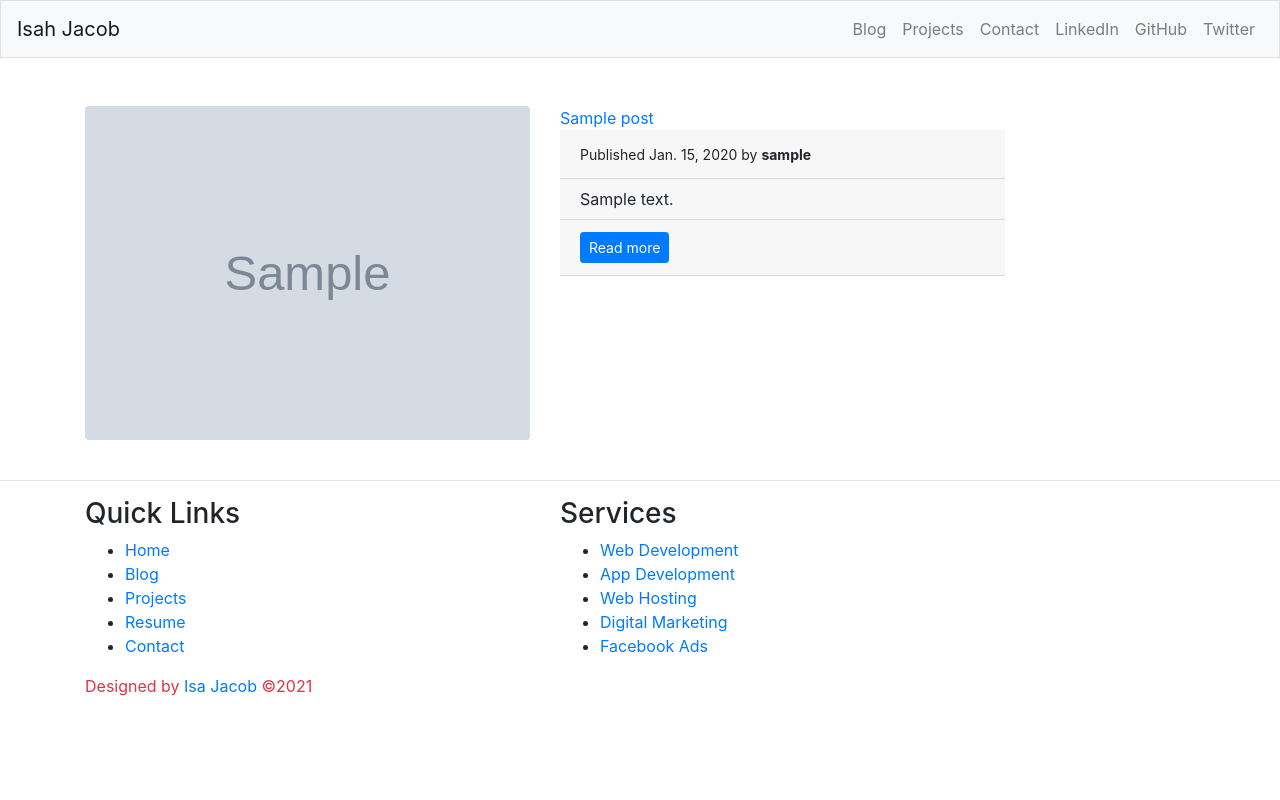
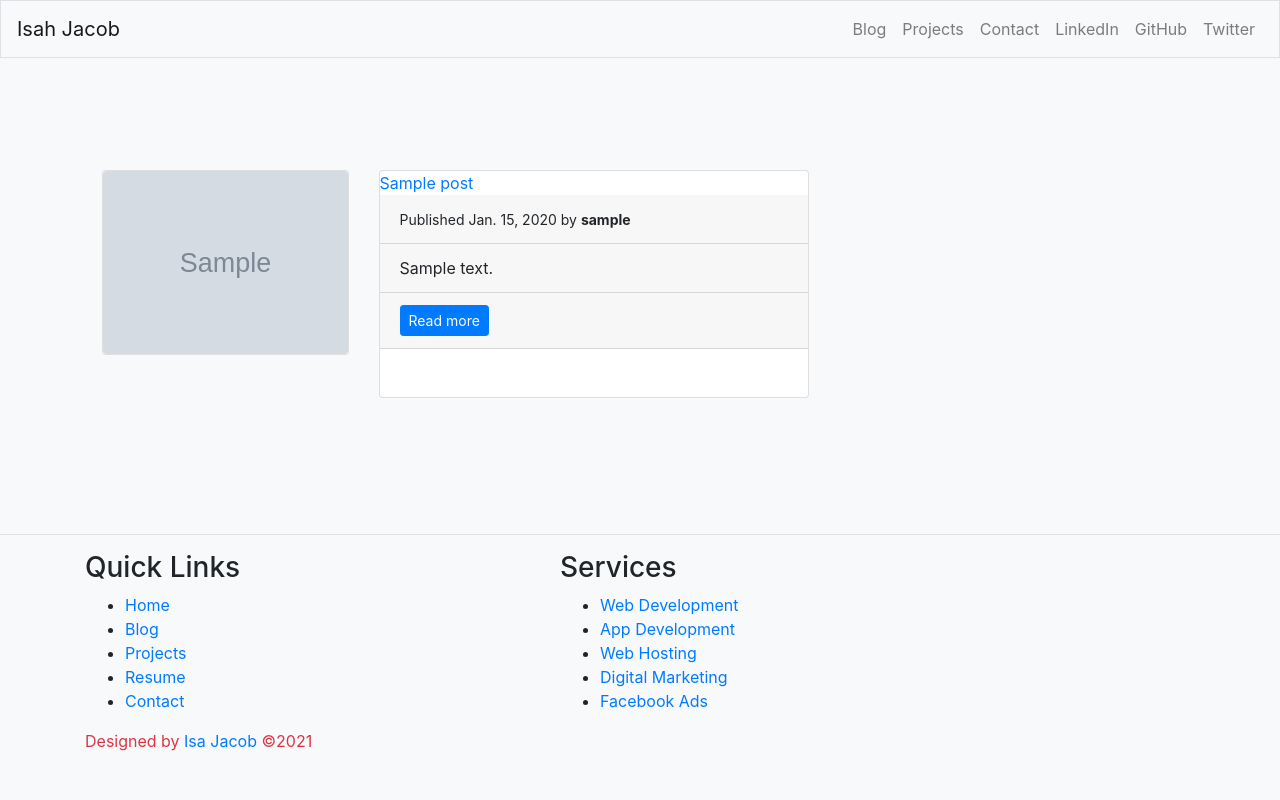
Before and after one commit to Enecode/myblog, a Django app: page /post_list/ in a window 1280 px wide. Run offline with Django 4.2, Linux system fonts and the light colour scheme; tables that the repository leaves empty hold one stand-in row (values such as "Sample post"); grey boxes marked "Sample" are stand-in pictures; some libraries are stand-ins or nearby versions.

Commit message:
added background color
removed the stylesheet link

```diff
--- a/blogs/templates/blogs/post_list.html
+++ b/blogs/templates/blogs/post_list.html
@@ -6,39 +6,40 @@
 <html lang="en">
 <head>
     <meta charset="UTF-8">
-    <link rel="stylesheet" href="./static/style.css">
     <meta http-equiv="X-UA-Compatible" content="IE=edge">
     <link rel="shortcut icon" href="./static/jacob.jpg" width="50px" type="image/x-icon">
     <meta name="viewport" content="width=device-width, initial-scale=1.0">
     <title>Blog</title>
 </head>
-<body>
+<body class="bg-light">
     {% for post in posts %}
         <main role="main">
-            <div class="container">
+            <div class="container-md bg-light jumbotron">
                 <div class="row">
-                    <div class="col-md-5">
-                        <div>
+                    <div class="col-md-3">
+                        <div class="card">
                             <!-- featured image -->
                            <img src="{%  static post.image.url %}" width="100%" class="rounded images featured-image-list" alt="{{post.title}}">
                         </div>
                     </div>
-                    <div class="col-md-5 col-mb-6">
-                        <a href="{{ post.get_absolute_url }}">
-                            {{ post.title }}
-                        </a>
+                    <div class="col-md-5">
+                        <div class="card">
+                            <a href="{{ post.get_absolute_url }}">
+                                {{ post.title }}
+                            </a>
                         <div  class="card-header" >
                             <small>
                                 Published {{ post.publish.date }} by <strong>{{ post.author }}</strong>
                             </small>
                         </div>
-                        <p  class="card-header card-text mb-auto py-2">{{ post.body|safe|striptags|truncatechars:100 }}</p>
+                        <p  class="card-header card-text mb-auto ">{{ post.body|safe|striptags|truncatechars:100 }}</p>
                         <div class="card-header mb-5">
                             <a href="{{ post.get_absolute_url }}" class="btn btn-primary btn-sm">Read more</a>
                         </div>
                     </div>
                 </div>
             </div>
+            </div>
         </main>
     {% endfor %}
 </body>
```
